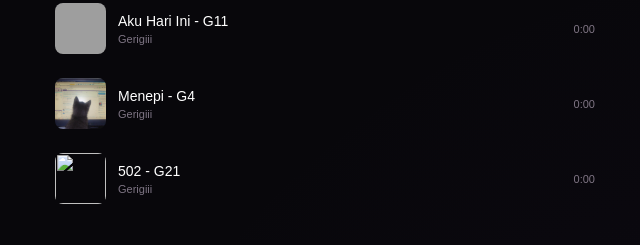
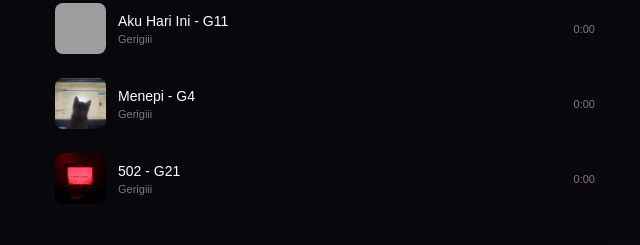
Before and after one commit to Giridhanaaa/Gerigiii-Soundtrack, a plain HTML site: page index.html in a window 1280 px wide. Shown: the part 1252-1497 px from the top of the page, without its empty margins (315-955 px from the left). Drawn offline with Linux system fonts and the light colour scheme; grey boxes are pictures that could not be loaded.

Commit message:
Change cover image format from JPG to PNG

```diff
--- a/index.html
+++ b/index.html
@@ -1089,7 +1089,7 @@ const tracks = [
             "Gerigiii",
 
         cover:
-            "cover/G21.jpg",
+            "cover/G21.png",
 
         audio:
             "music/G21.mp3"
```
